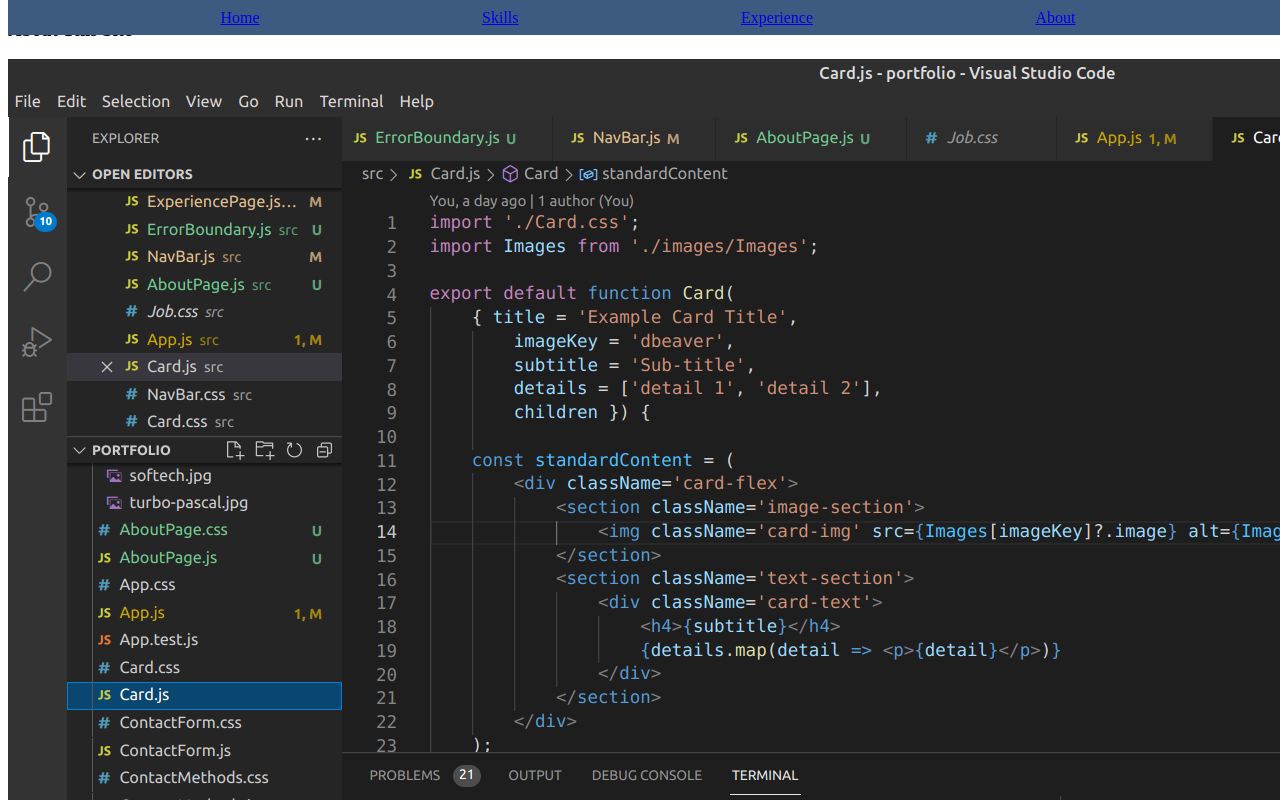
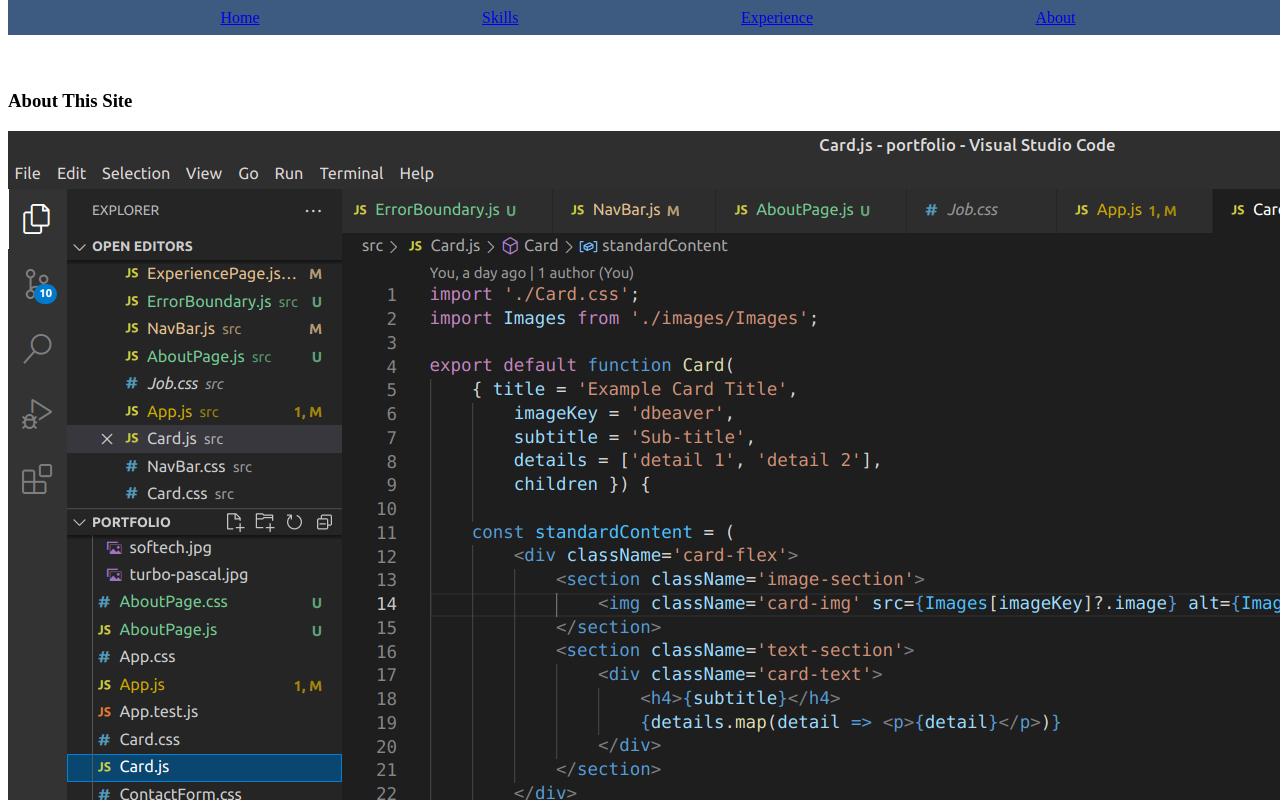
Before and after one commit to budajeff/portfolio-angular, an Angular app: page /about in a window 1280 px wide. Shown: the top 800 px of the page. Built offline with nearby package versions, Linux system fonts and the light colour scheme.

Commit message:
fixed menu content overlap

```diff
--- a/src/app/app.component.html
+++ b/src/app/app.component.html
@@ -8,7 +8,7 @@
     </ul>
   </div>
 </div>
-<section className="nav-content">
+<section class="nav-content">
   <!-- The routed views render in the <router-outlet>-->
   <router-outlet></router-outlet>
 </section>
```
